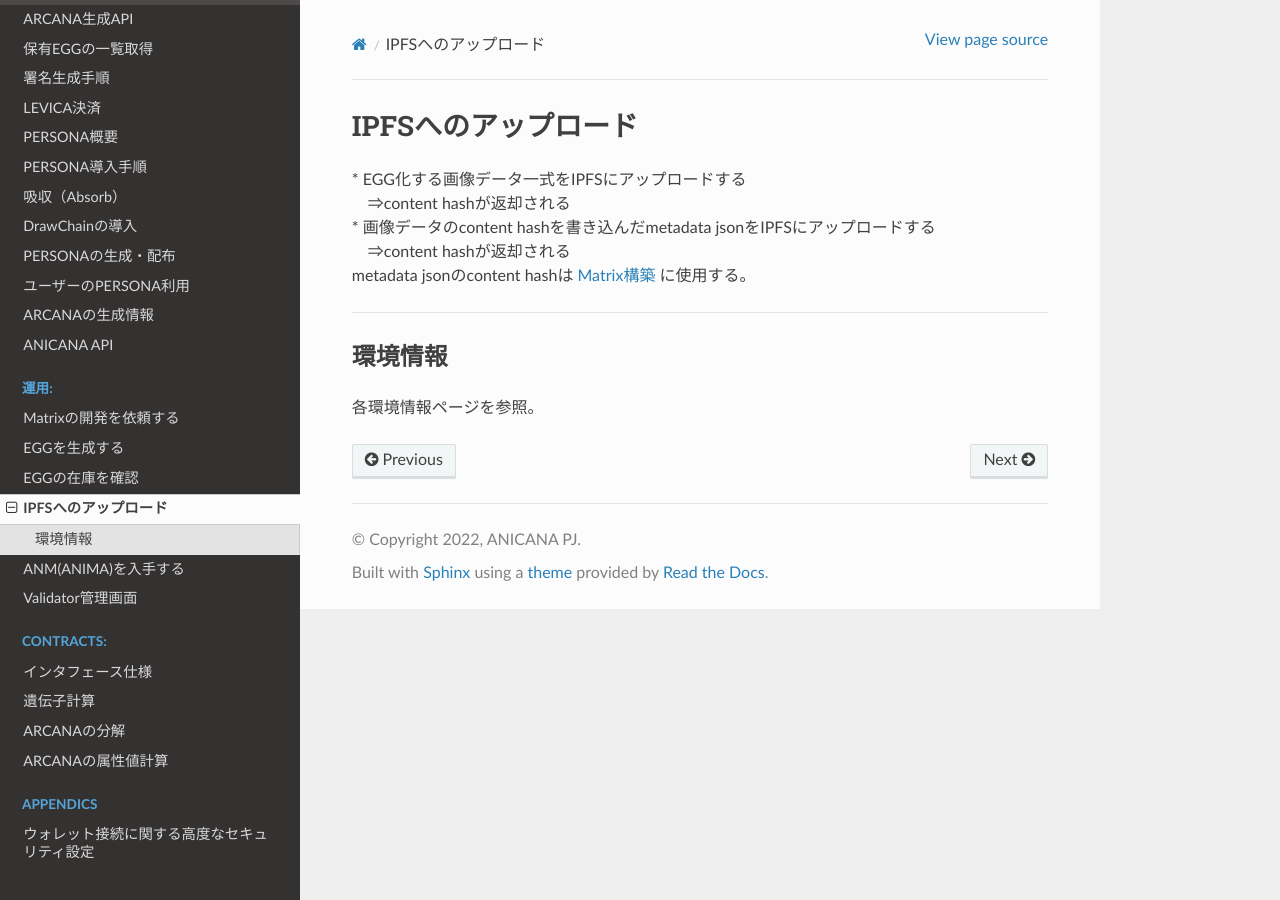
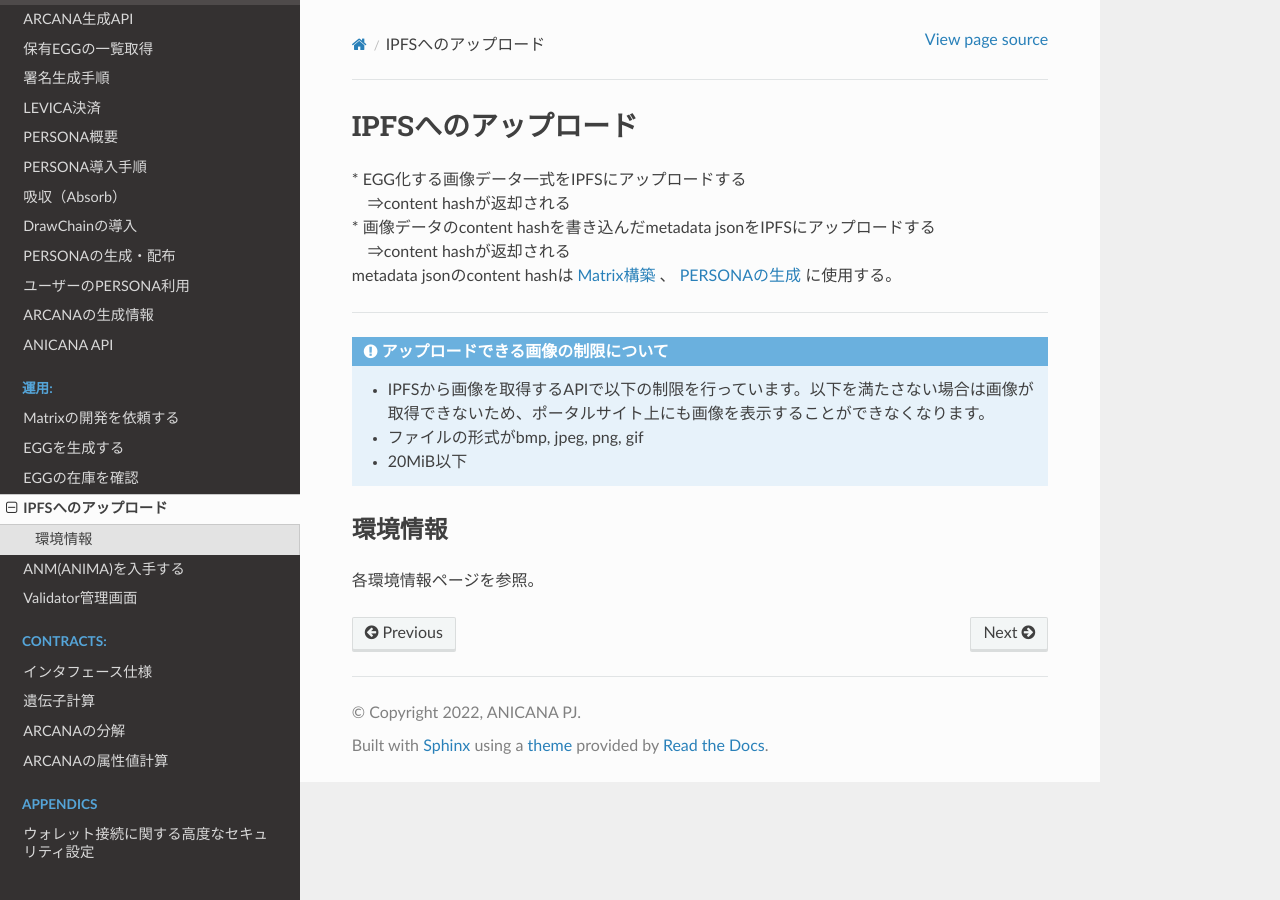
Before and after one commit to Orange-Code-Project/anicana-docs, a Sphinx documentation site: the page built from source/egg-management/IPFS-upload.rst, in a window 1280 px wide. Built offline with Sphinx 7.4.7 and the Read the Docs theme 2.0.0, drawn with Linux system fonts in a browser that asks for light colours.

Commit message:
[update]
ARCANA生成API
　⇒manaInfoの補足事項を追記
IPFSへのアップロード
　⇒アップロードできる画像の制限についてを追記

```diff
--- a/source/change-history/change-history.rst
+++ b/source/change-history/change-history.rst
@@ -7,6 +7,11 @@
     :align: center
 
     "No", "更新日", "バージョン", "変更内容"
+    "11.", "2023/12/11", "1.1.7", "| ARCANA生成API
+    | 　⇒manaInfoの補足事項を追記
+    | IPFSへのアップロード
+    | 　⇒アップロードできる画像の制限についてを追記
+    | 　"
     "10.", "2023/11/20", "1.1.6", "| 本番環境情報
     | Ark.oneテストネット環境情報
     | 　⇒Squareのabiを追加
--- a/source/egg-management/IPFS-upload.rst
+++ b/source/egg-management/IPFS-upload.rst
@@ -6,9 +6,15 @@ IPFSへのアップロード
 | 　⇒content hashが返却される
 | * 画像データのcontent hashを書き込んだmetadata jsonをIPFSにアップロードする
 | 　⇒content hashが返却される
-| metadata jsonのcontent hashは `Matrix構築 <../egg-management/matrix-development.html>`_ に使用する。
+| metadata jsonのcontent hashは `Matrix構築 <../egg-management/matrix-development.html>`_ 、 `PERSONAの生成 <../game-development/persona-introduction.html>`_ に使用する。
 
 --------------------
+
+.. admonition:: アップロードできる画像の制限について
+
+  - IPFSから画像を取得するAPIで以下の制限を行っています。以下を満たさない場合は画像が取得できないため、ポータルサイト上にも画像を表示することができなくなります。
+  - ファイルの形式がbmp, jpeg, png, gif
+  - 20MiB以下
 
 環境情報
 ==========================
```
Also changed, not shown: source/game-development/generate-arcana.rst (+5 -4 lines).
